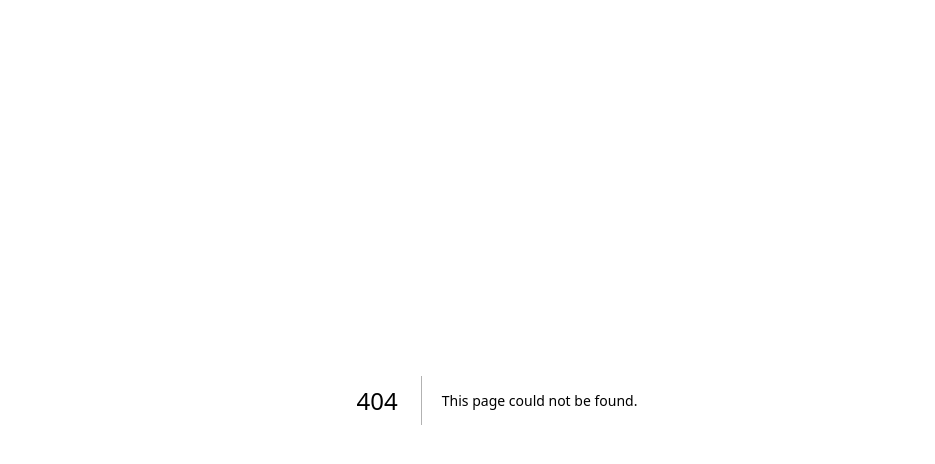
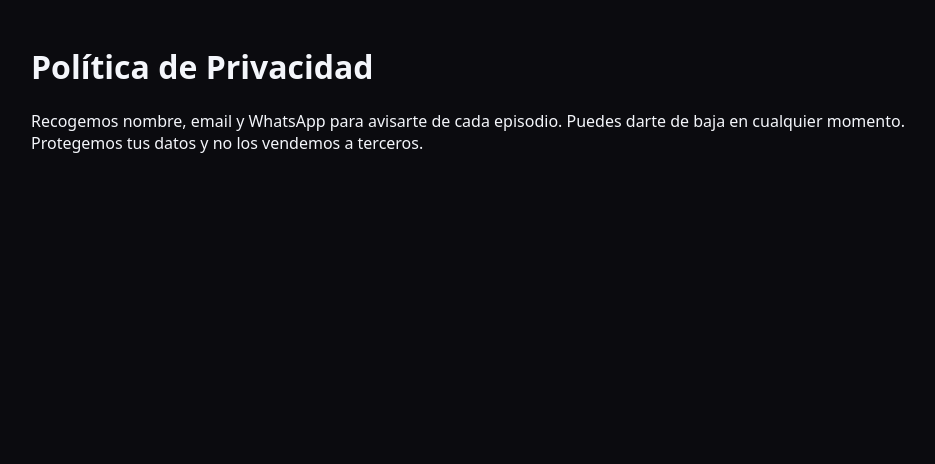
Before and after one commit to naninokidsoficial-droid/dineronino-landing, a Next.js app: page /privacidad in a window 1280 px wide. Before the commit this address had no page. Shown: the top 464 px of the page, without its empty margins (143-1078 px from the left). Built offline with nearby package versions, Linux system fonts and the light colour scheme.

Commit message:
Create privacidad page

```diff
--- /dev/null
+++ b/app/privacidad/page.tsx
@@ -0,0 +1,9 @@
+// app/privacidad/page.tsx
+export default function Page() {
+  return (
+    <div className="container">
+      <h1>Política de Privacidad</h1>
+      <p>Recogemos nombre, email y WhatsApp para avisarte de cada episodio. Puedes darte de baja en cualquier momento. Protegemos tus datos y no los vendemos a terceros.</p>
+    </div>
+  );
+}
```
